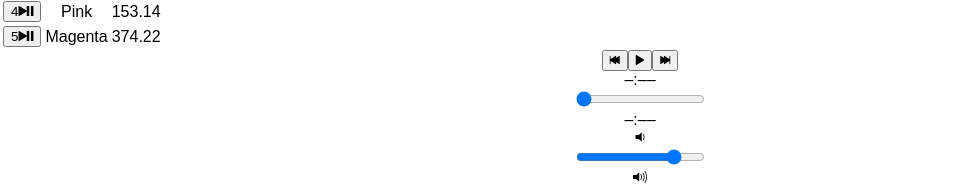
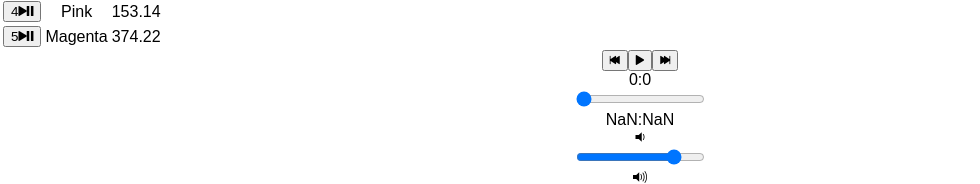
Before and after one commit to rizwanreza/bloc-jams-react, a React (Create React App) app: page /album/the-colors in a window 1280 px wide. Shown: the part 865-1049 px from the top of the page, without its empty margins (0-980 px from the left). Built offline with nearby package versions, Linux system fonts and the light colour scheme.

Commit message:
Checkpoint and assignment 9 player bar range inputs: completed

```diff
--- a/src/components/Album.js
+++ b/src/components/Album.js
@@ -13,11 +13,39 @@
     this.state = {
       album: album,
       currentSong: album.songs[0],
+      currentTime: 0,
+      duration: album.songs[0].duration,
       isPlaying: false
     };
 
     this.audioElement = document.createElement('audio');
     this.audioElement.src = album.songs[0].audioSrc;
+  }
+
+  componentDidMount() {
+    this.eventListeners = {
+      timeupdate: e => {
+        this.setState({ currentTime: this.audioElement.currentTime });
+      },
+      durationchange: e => {
+        this.setState({ duration: this.audioElement.duration });
+      }
+    };
+
+    this.audioElement.addEventListener('timeupdate', this.eventListeners.timeupdate);
+    this.audioElement.addEventListener('durationchange', this.eventListeners.durationchange);
+  }
+
+  componentWillUnmount() {
+    this.audioElement.src = null
+    this.audioElement.removeEventListener('timeupdate', this.eventListeners.timeupdate);
+    this.audioElement.removeEventListener('durationchange', this.eventListeners.durationchange);
+  }
+
+  handleTimeChange(e) {
+    const newTime = this.audioElement.duration * e.target.value;
+    this.audioElement.currentTime = newTime;
+    this.setState({ currentTime: newTime });
   }
 
   play() {
@@ -104,9 +132,12 @@
         <PlayerBar
           isPlaying={this.state.isPlaying}
           currentSong={this.state.currentSong}
+          currentTime={this.audioElement.currentTime}
+          duration={this.audioElement.duration}
           handleSongClick={() => this.handleSongClick(this.state.currentSong)}
           handlePrevClick={() => this.handlePrevClick()}
           handleNextClick={() => this.handleNextClick()}
+          handleTimeChange={(e) => this.handleTimeChange(e)}
         />
       </section>
     )
--- a/src/components/PlayerBar.js
+++ b/src/components/PlayerBar.js
@@ -1,6 +1,13 @@
 import React, { Component } from 'react';
 
 class PlayerBar extends Component {
+  formatTime(time) {
+    const timeInSeconds = Math.floor(parseFloat(time))
+    const minutes = Math.floor(timeInSeconds / 60)
+    const remainingSeconds = timeInSeconds - (minutes * 60)
+    return minutes + ":" + remainingSeconds
+  }
+
   render() {
     return (
       <section className="player-bar">
@@ -16,9 +23,17 @@
           </button>
         </section>
         <section id="time-control">
-          <div className="current-time">–:––</div>
-          <input type="range" className="seek-bar" value="0" />
-          <div className="total-time">–:––</div>
+          <div className="current-time">{this.formatTime(this.props.currentTime)}</div>
+          <input
+            type="range"
+            className="seek-bar"
+            value={(this.props.currentTime / this.props.duration) || 0}
+            max="1"
+            min="0"
+            step="0.01"
+            onChange={this.props.handleTimeChange}
+          />
+          <div className="total-time">{this.formatTime(this.props.duration)}</div>
         </section>
         <section id="volume-control">
           <div className="icon ion-volume-low"></div>
```
